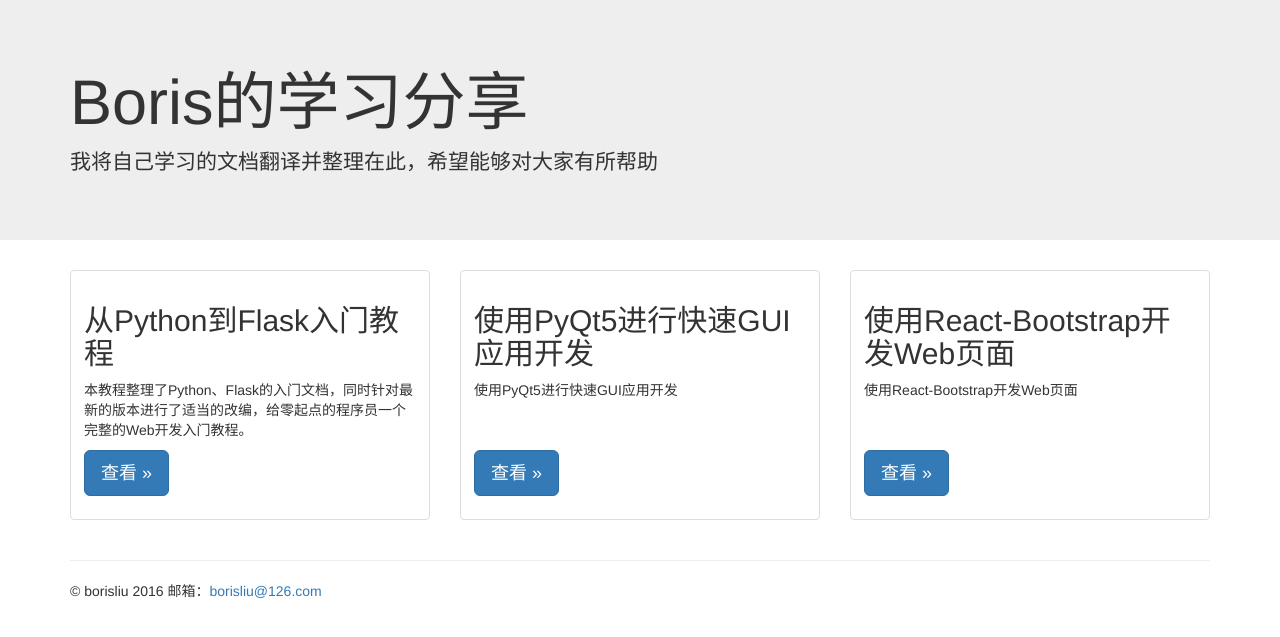
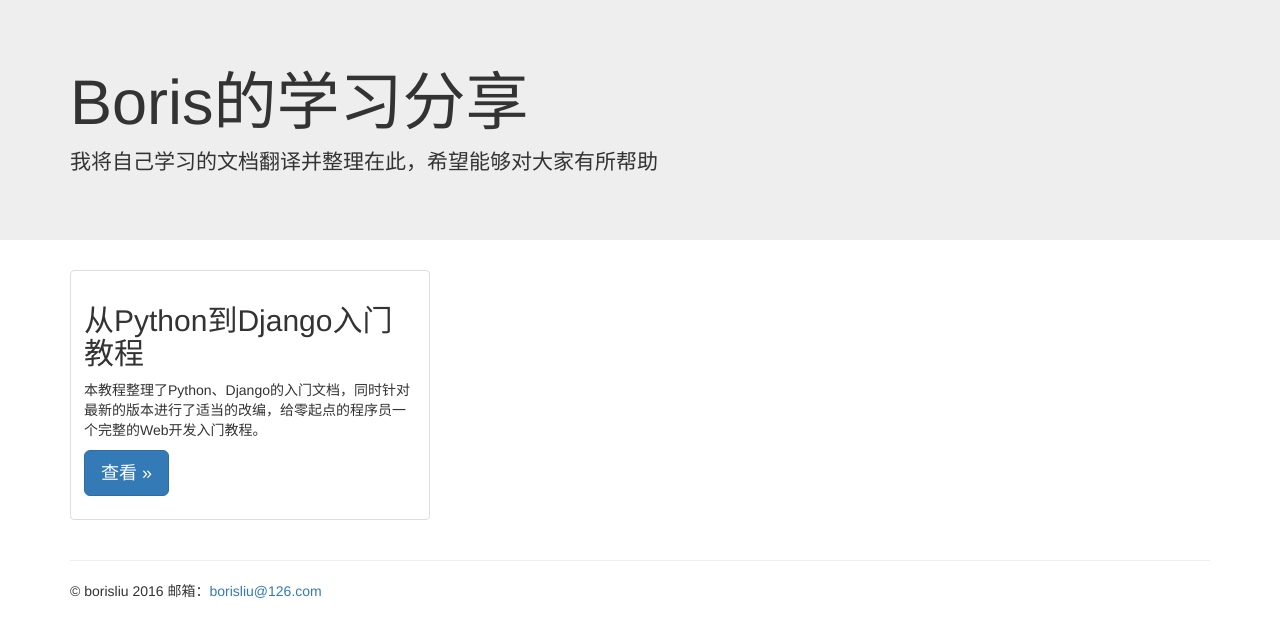
Before and after one commit to borisliu/borisliu.github.io, a Jekyll site: the page index.html, which Jekyll copies as it is, in a window 1280 px wide. Shown: the top 637 px of the page. Built offline with Jekyll 4.4.1, drawn with Linux system fonts in a browser that asks for light colours; nearby versions of some CDN libraries.

Commit message:
edit index.html

```diff
--- a/index.html
+++ b/index.html
@@ -35,29 +35,9 @@
         <div class="col-xs-6 col-md-4">
           <div class="thumbnail">
             <div class="caption">
-              <h2>从Python到Flask入门教程</h2>
-            <p>本教程整理了Python、Flask的入门文档，同时针对最新的版本进行了适当的改编，给零起点的程序员一个完整的Web开发入门教程。<br></p>
+              <h2>从Python到Django入门教程</h2>
+            <p>本教程整理了Python、Django的入门文档，同时针对最新的版本进行了适当的改编，给零起点的程序员一个完整的Web开发入门教程。<br></p>
               <p><a class="btn btn-lg btn-primary" href="https://borisliu.gitbooks.io/from-python-to-flask/content/" role="button">查看 &raquo;</a></p>
-            </div>
-          </div>
-        </div>
-
-        <div class="col-xs-6 col-md-4">
-          <div class="thumbnail">
-            <div class="caption">
-              <h2>使用PyQt5进行快速GUI应用开发</h2>
-            <p>使用PyQt5进行快速GUI应用开发<br><br><br></p>
-              <p><a class="btn btn-lg btn-primary" href="https://borisliu.gitbooks.io/pyqt5-gui-dev/content/" role="button">查看 &raquo;</a></p>
-            </div>
-          </div>
-        </div>
-
-        <div class="col-xs-6 col-md-4">
-          <div class="thumbnail">
-            <div class="caption">
-              <h2>使用React-Bootstrap开发Web页面</h2>
-            <p>使用React-Bootstrap开发Web页面<br><br><br></p>
-              <p><a class="btn btn-lg btn-primary" href="https://borisliu.gitbooks.io/using-react-bootstrap/content/" role="button">查看 &raquo;</a></p>
             </div>
           </div>
         </div>
```
